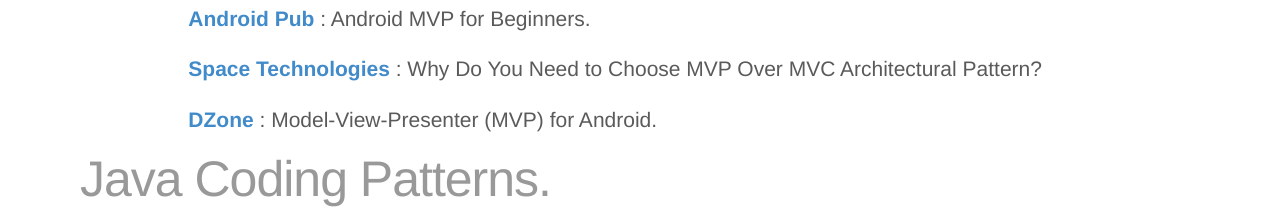
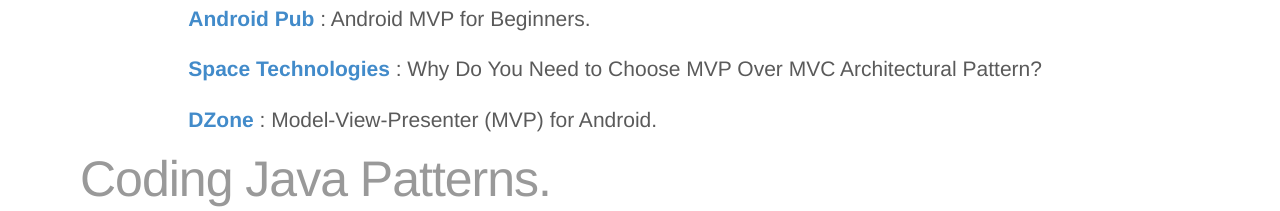
Before and after one commit to androidflow/androidflow.github.io, a plain HTML site: page index.html in a window 1280 px wide. Shown: the part 1888-2099 px from the top of the page. Drawn offline with Linux system fonts and the light colour scheme.

Commit message:
Update index.html

```diff
--- a/index.html
+++ b/index.html
@@ -165,7 +165,7 @@ Model-View-Presenter (MVP) for Android.</p>
           <div class="col-lg-offset-1 col-lg-12">
         </div>
       <div "col-lg-offset-2 col-lg-12">
-        <h2 class="featurette-heading"> <span class="text-muted"><br><br> Java Coding Patterns.</span></h2>
+        <h2 class="featurette-heading"> <span class="text-muted"><br><br> Coding Java Patterns.</span></h2>
       </div>
        <div class="col-lg-offset-1 col-lg-10">
           <p class="lead"><a href="https://www.spaceotechnologies.com/mvp-android-architectural-pattern/" target="_blank" ><b>Space Technologies</b></a> : Why Do You Need to Choose MVP Over MVC Architectural Pattern?</p>
```
